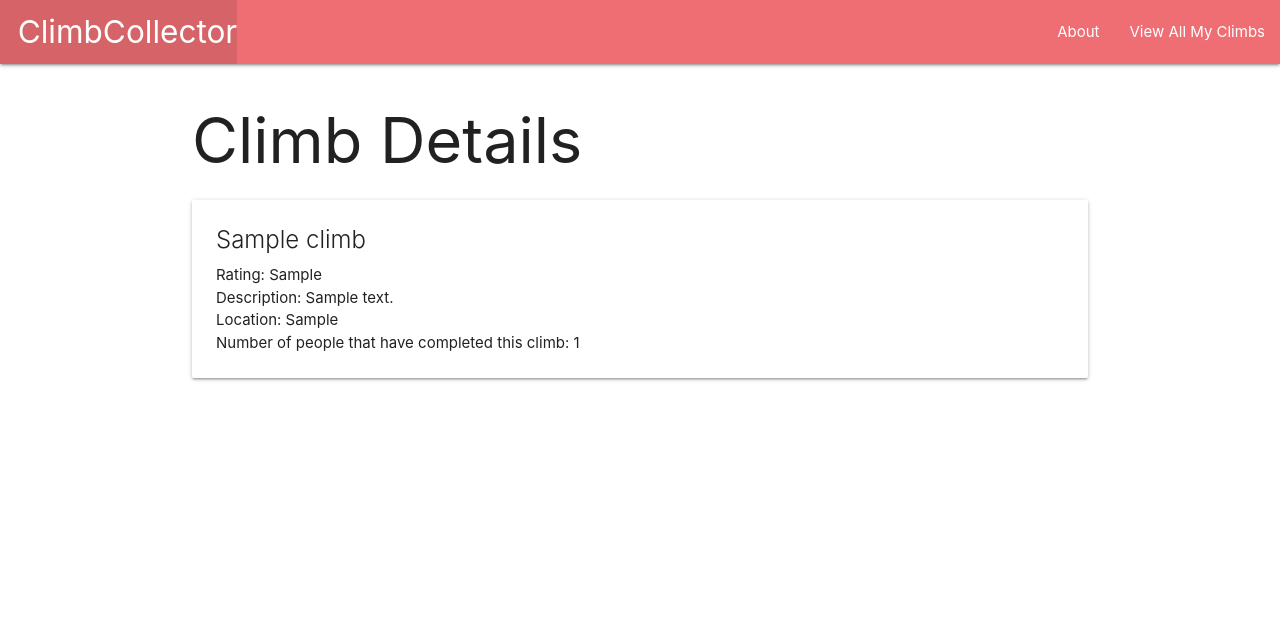
After one commit to romanamaralit/climbcollector, a Django app: page /climbs/1/ in a window 1280 px wide. The commit adds this page. Shown: the top 618 px of the page. Run offline with Django 4.2, Linux system fonts and the light colour scheme; tables that the repository leaves empty hold one stand-in row (values such as "Sample post").

Commit message:
Create details page

```diff
--- /dev/null
+++ b/main_app/templates/climbs/detail.html
@@ -0,0 +1,20 @@
+{% extends 'base.html' %}
+{% block content %}
+
+<h1>Climb Details</h1>
+
+<div class="card">
+  <div class="card-content">
+    <span class="card-title">{{ climb.name }}</span>
+    <p>Rating: {{ climb.rating }}</p>
+    <p>Description: {{ climb.description }}</p>
+    <p>Location: {{ climb.location }}</p>
+    {% if climb.people > 0 %}
+      <p>Number of people that have completed this climb: {{ climb.people }}</p>
+    {% else %}
+      <p>Has never been completed!</p>
+    {% endif %}
+  </div>
+</div>
+
+{% endblock %}
--- a/main_app/templates/climbs/index.html
+++ b/main_app/templates/climbs/index.html
@@ -5,6 +5,7 @@
 
 {% for climb in climbs %}
   <div class="card">
+    <a href="{% url 'detail' climb.id %}">
     <div class="card-content">
       <span class="card-title">{{ climb.name }}</span>
       <p>Rating {{ climb.rating }}</p>
@@ -16,6 +17,7 @@
         <p>Has never been completed!</p>
       {% endif %}
     </div>
+  </a>
   </div>
 {% endfor %}
 
--- a/main_app/urls.py
+++ b/main_app/urls.py
@@ -6,4 +6,5 @@ urlpatterns = [
     path('about/', views.about, name='about'),
     # route for climbs index
     path('climbs/', views.climbs_index, name='index'),
+    path('climbs/<int:climb_id>/', views.climbs_detail, name='detail'),
 ]
--- a/main_app/views.py
+++ b/main_app/views.py
@@ -13,3 +13,7 @@ def about(request):
 def climbs_index(request):
   climbs=Climb.objects.all()
   return render(request, 'climbs/index.html', { 'climbs': climbs })
+
+def climbs_detail(request, climb_id):
+  climb = Climb.objects.get(id=climb_id)
+  return render(request, 'climbs/detail.html', { 'climb': climb })
```
